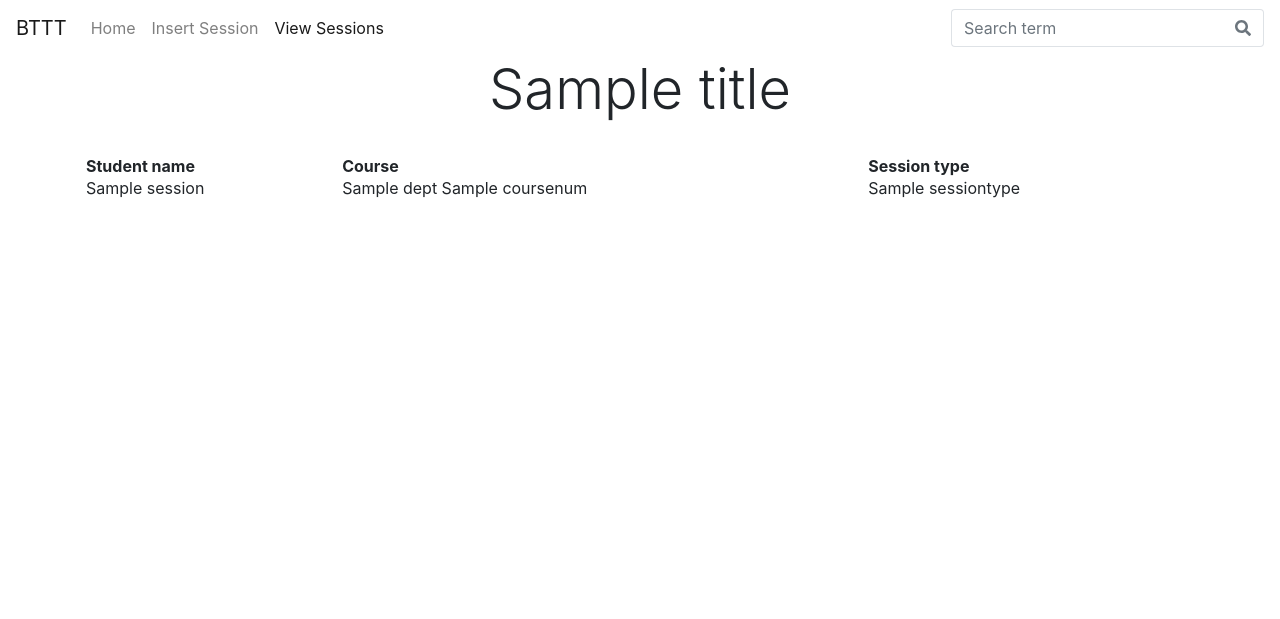
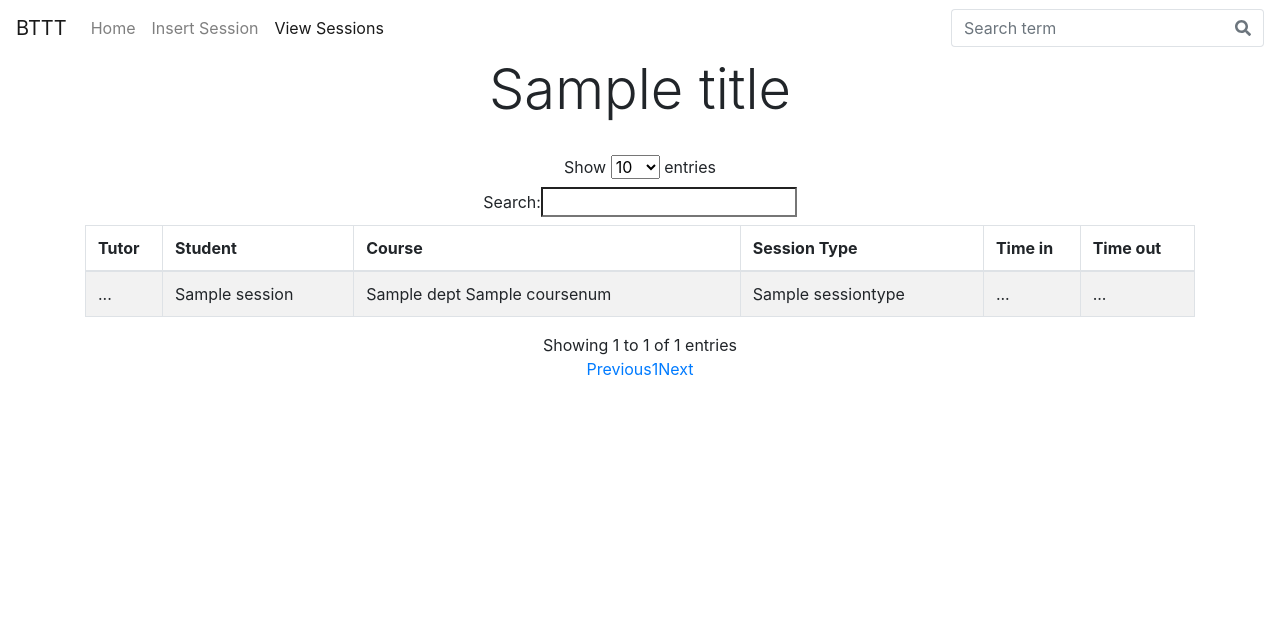
Before and after one commit to Wellesley-CS304-SP18/semester-project-betterthantutortrac, a Flask app: template templates/viewSessions.html in a window 1280 px wide. Shown: the top 619 px of the page. Run offline with Flask 2, Linux system fonts and the light colour scheme; the template is opened without the code that fills it: most values are stand-ins (such as "Sample title", 1, 10 or a date in 2020); some libraries are stand-ins or nearby versions.

Commit message:
updated table of sessions, can now sort and filter, using datatables plugin

```diff
--- a/routes.py
+++ b/routes.py
@@ -67,7 +67,6 @@ def viewSessions():
     sessions = interactions.findAllSessions2()
     params = {"title": "View Tutoring Sessions",
                 "sessions": sessions}
-    print sessions
     return render_template("viewSessions.html", **params)
 
 @app.route("/validateUser/", methods=["POST"])
--- a/templates/base.html
+++ b/templates/base.html
@@ -19,6 +19,10 @@ description: basic html template that other html pages inherit from
 
   <!-- vendor css -->
   <link rel="stylesheet" href="https://maxcdn.bootstrapcdn.com/bootstrap/4.0.0/css/bootstrap.min.css" integrity="sha384-Gn5384xqQ1aoWXA+058RXPxPg6fy4IWvTNh0E263XmFcJlSAwiGgFAW/dAiS6JXm" crossorigin="anonymous">
+
+<!-- attempting to add datatables css -->
+<!--<link href="https://maxcdn.bootstrapcdn.com/bootstrap/4.0.0-alpha.5/css/bootstrap.min.css" rel="stylesheet"/> -->
+<link href="https://cdnjs.cloudflare.com/ajax/libs/datatables/1.10.12/css/dataTables.bootstrap4.min.css" rel="stylesheet"/>
 
 	<!-- custom css -->
 	<link rel="stylesheet" href="{{ url_for('static', filename='css/style.css') }}">
@@ -90,6 +94,11 @@ description: basic html template that other html pages inherit from
 	<script src="https://maxcdn.bootstrapcdn.com/bootstrap/4.0.0/js/bootstrap.min.js" integrity="sha384-JZR6Spejh4U02d8jOt6vLEHfe/JQGiRRSQQxSfFWpi1MquVdAyjUar5+76PVCmYl" crossorigin="anonymous"></script>
 	<script src="https://use.fontawesome.com/releases/v5.0.9/js/all.js" integrity="sha384-8iPTk2s/jMVj81dnzb/iFR2sdA7u06vHJyyLlAd4snFpCl/SnyUjRrbdJsw1pGIl" crossorigin="anonymous"></script>
 
+	<!-- attempting to add datatables js -->
+<!--	<script src="https://cdnjs.cloudflare.com/ajax/libs/jquery/3.1.1/jquery.min.js"></script> -->
+	<script src="https://cdnjs.cloudflare.com/ajax/libs/datatables/1.10.12/js/jquery.dataTables.min.js"></script>
+	<script src="https://cdnjs.cloudflare.com/ajax/libs/datatables/1.10.13/js/dataTables.bootstrap4.min.js"></script>
+
   <!-- custom js -->
   {% block js %}{% endblock %}
 </body>
--- a/templates/viewSessions.html
+++ b/templates/viewSessions.html
@@ -2,20 +2,42 @@
 {% set active_page = "viewSessions" %}
 
 {% block content %}
+
 <div>
-	<table style="width:100%">
+	<table id="sessions-table" class="table table-striped table-inverse table-bordered table-hover" cellspacing="0" width="100%">
+		<thead>
 		<tr>
-			<th>Student name</th>
+			<th>Tutor</th>
+			<th>Student</th>
 			<th>Course</th>
-			<th>Session type</th>
+			<th>Session Type</th>
+			<th>Time in</th>
+			<th>Time out</th>
 		</tr>
+		</thead>
+		<tbody>
 		{% for s in sessions %}
 		<tr>
+			<td>...</td>
 			<td>{{s.name}}</td>
 			<td>{{s.dept}} {{s.coursenum}}</td>
 			<td>{{s.sessiontype}}</td>
+			<td>...</td>
+			<td>...</td>
 		</tr>
 		{%endfor%}
+		</tbody>
 	</table>
 </div>
 {% endblock %}
+
+
+{% block js %}
+<script>
+
+$(document).ready(function(){
+  $('#sessions-table').DataTable();
+});
+
+</script>
+{% endblock %}
```
